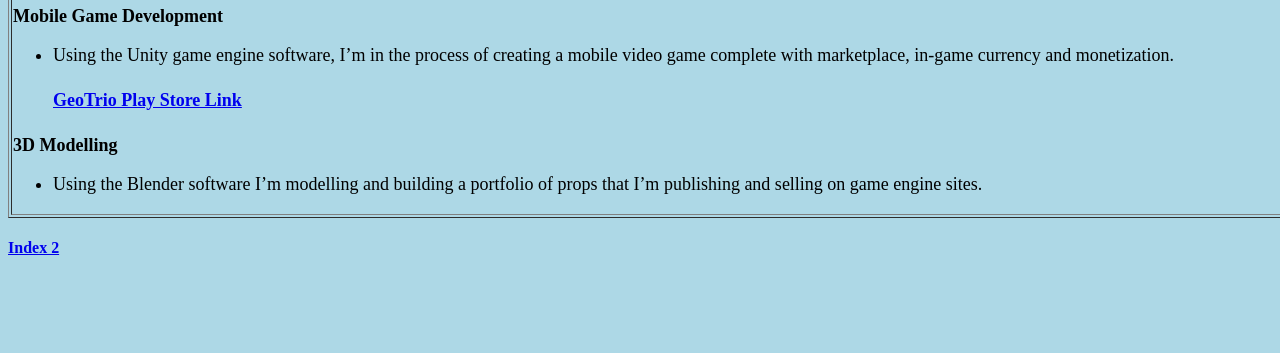
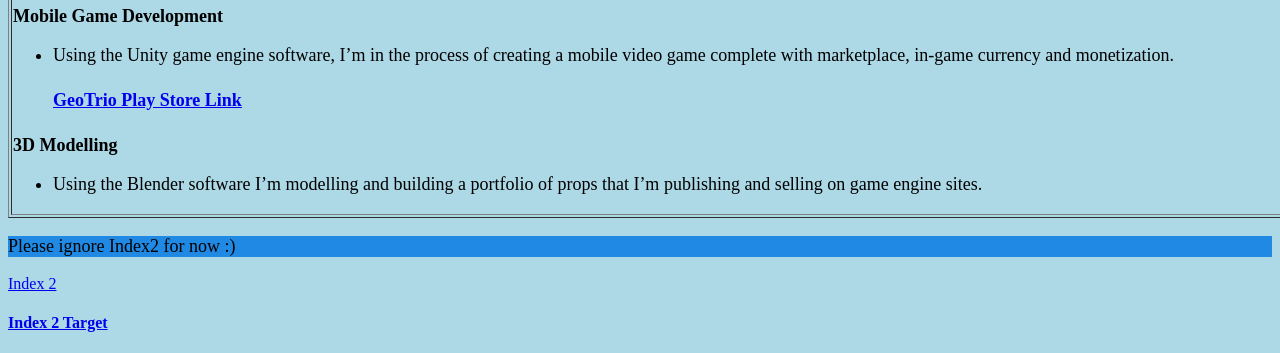
Before and after one commit to brunoghost141/Bruno-Danchev-4514-Internet-Programming, a plain HTML site: page IP Page/index.html in a window 1280 px wide. Shown: the part 513-866 px from the top of the page. Before the commit the page ends 800 px from the top, so only its background shows below. Drawn offline with Linux system fonts and the light colour scheme.

Commit message:
Small Update

```diff
--- a/IP Page/index.html
+++ b/IP Page/index.html
@@ -125,7 +125,9 @@
 
         </Section>
 
-        <a href="index2.html" target="_blank"><h4>Index 2</h4></a>
+        <p style="background-color: rgb(32, 137, 228); font-size: large;">Please ignore Index2 for now :)</p>
+        <a href="index2.html">Index 2</a>
+        <a href="index2.html" target="_blank"><h4>Index 2 Target</h4></a>
 
 </article>
 
```
